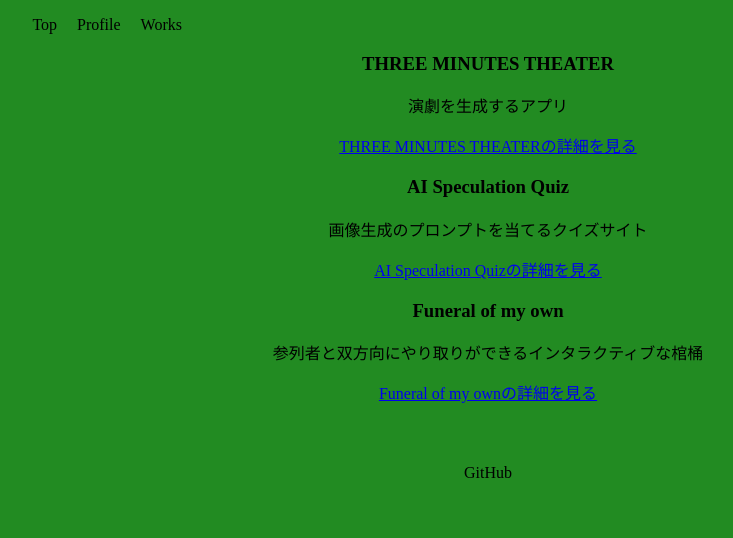
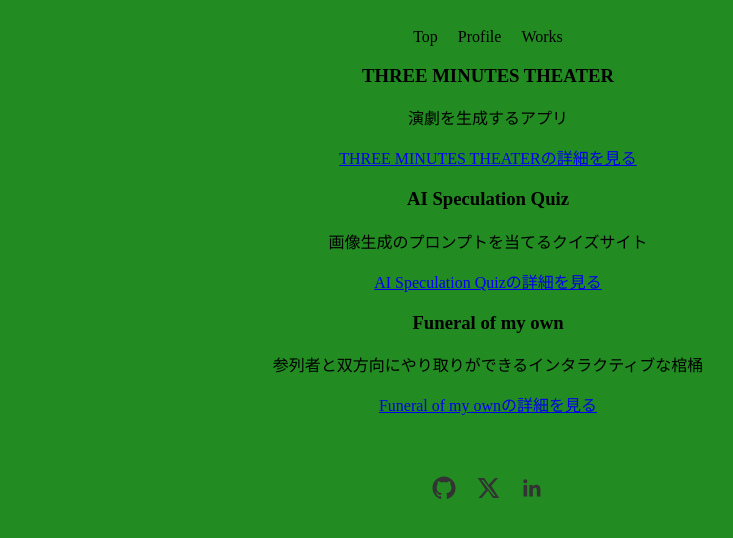
Before and after one commit to MiyamotoRin/mypage, a plain HTML site: page works.html in a window 1280 px wide. Shown: the whole page, without its empty margins (152-885 px from the left). Drawn offline with Linux system fonts and the light colour scheme.

Commit message:
feat: 共有ヘッダーとフッターを追加し、各ページに適用

```diff
--- a/css/page.css
+++ b/css/page.css
@@ -16,9 +16,16 @@
   text-align: center;
 }
 
+.head-nav ul {
+  display: flex;
+  justify-content: center;
+  align-items: center;
+  gap: 20px;
+  margin: 0;
+  padding: 20px 0 0;
+}
+
 .head-nav li {
-  float: left;
-  padding: 0 10px;
   list-style: none;
 }
 
@@ -62,11 +69,38 @@
 }
 
 .footer-links {
-  text-align: center;
+  display: flex;
+  justify-content: center;
+  align-items: center;
+  gap: 20px;
+}
+
+.social-link {
+  display: inline-flex;
+  align-items: center;
+  justify-content: center;
+  color: #333;
+  transition: opacity 0.2s ease;
+}
+
+.social-link:hover {
+  opacity: 0.7;
+}
+
+.social-link svg {
+  width: 24px;
+  height: 24px;
+  fill: currentColor;
 }
 
 @media(max-width: 670px) {
   .container {
     width: 90%;
   }
+
+  .head-nav ul {
+    gap: 12px;
+    padding-top: 16px;
+    flex-wrap: wrap;
+  }
 }
--- a/css/top.css
+++ b/css/top.css
@@ -57,7 +57,28 @@
 }
 
 .footer-links {
-  text-align: center;
+  display: flex;
+  justify-content: center;
+  align-items: center;
+  gap: 20px;
+}
+
+.social-link {
+  display: inline-flex;
+  align-items: center;
+  justify-content: center;
+  color: #333;
+  transition: opacity 0.2s ease;
+}
+
+.social-link:hover {
+  opacity: 0.7;
+}
+
+.social-link svg {
+  width: 24px;
+  height: 24px;
+  fill: currentColor;
 }
 
 @media(max-width: 670px) {
--- a/css/work-detail.css
+++ b/css/work-detail.css
@@ -16,9 +16,16 @@
     text-align: center;
   }
 
+  .head-nav ul {
+    display: flex;
+    justify-content: center;
+    align-items: center;
+    gap: 20px;
+    margin: 0;
+    padding: 20px 0 0;
+  }
+
   .head-nav li {
-    float: left;
-    padding: 0 10px;
     list-style: none;
   }
 
@@ -64,12 +71,39 @@
   }
 
   .footer-links {
-    text-align: center;
+    display: flex;
+    justify-content: center;
+    align-items: center;
+    gap: 20px;
+  }
+
+  .social-link {
+    display: inline-flex;
+    align-items: center;
+    justify-content: center;
+    color: #333;
+    transition: opacity 0.2s ease;
+  }
+
+  .social-link:hover {
+    opacity: 0.7;
+  }
+
+  .social-link svg {
+    width: 24px;
+    height: 24px;
+    fill: currentColor;
   }
 
   @media(max-width: 670px) {
     .container {
       width: 90%;
+    }
+
+    .head-nav ul {
+      gap: 12px;
+      padding-top: 16px;
+      flex-wrap: wrap;
     }
     .detail-container {
       flex-direction: column-reverse;
--- /dev/null
+++ b/js/common-components.js
@@ -0,0 +1,60 @@
+function getBasePath() {
+  return document.body.dataset.basePath || "";
+}
+
+function renderSharedHeader() {
+  const mountPoint = document.getElementById("site-header");
+  if (!mountPoint) {
+    return;
+  }
+
+  const basePath = getBasePath();
+  mountPoint.innerHTML = `
+    <header>
+      <div class="container">
+        <div class="head-nav">
+          <ul>
+            <li><a href="${basePath}index.html" class="nav-link">Top</a></li>
+            <li><a href="${basePath}profile.html" class="nav-link">Profile</a></li>
+            <li><a href="${basePath}works.html" class="nav-link">Works</a></li>
+          </ul>
+        </div>
+      </div>
+      <div class="clear"></div>
+    </header>
+  `;
+}
+
+function renderSharedFooter() {
+  const mountPoint = document.getElementById("site-footer");
+  if (!mountPoint) {
+    return;
+  }
+
+  mountPoint.innerHTML = `
+    <footer>
+      <div class="container">
+        <div class="footer-links">
+          <a href="https://github.com/MiyamotoRin/" target="_blank" rel="noopener noreferrer" class="social-link" aria-label="GitHub">
+            <svg viewBox="0 0 24 24" aria-hidden="true">
+              <path d="M12 .5C5.65.5.5 5.66.5 12.02c0 5.09 3.29 9.41 7.86 10.94.58.11.79-.25.79-.56 0-.28-.01-1.19-.02-2.16-3.2.7-3.88-1.36-3.88-1.36-.52-1.33-1.28-1.68-1.28-1.68-1.05-.72.08-.71.08-.71 1.15.08 1.76 1.19 1.76 1.19 1.03 1.76 2.69 1.25 3.34.96.1-.75.4-1.25.72-1.53-2.55-.29-5.23-1.28-5.23-5.68 0-1.25.45-2.28 1.18-3.08-.12-.29-.51-1.46.11-3.05 0 0 .97-.31 3.18 1.18a10.95 10.95 0 0 1 5.79 0c2.2-1.5 3.17-1.18 3.17-1.18.63 1.59.24 2.76.12 3.05.74.8 1.18 1.83 1.18 3.08 0 4.42-2.68 5.39-5.24 5.67.41.36.78 1.08.78 2.19 0 1.58-.01 2.85-.01 3.23 0 .31.21.68.8.56a11.52 11.52 0 0 0 7.84-10.94C23.5 5.66 18.35.5 12 .5Z"></path>
+            </svg>
+          </a>
+          <a href="https://x.com/muhe_____" target="_blank" rel="noopener noreferrer" class="social-link" aria-label="X">
+            <svg viewBox="0 0 24 24" aria-hidden="true">
+              <path d="M18.9 2H22l-6.77 7.74L23.2 22h-6.26l-4.9-7.42L5.55 22H2.44l7.24-8.28L1.8 2h6.42l4.43 6.76L18.9 2Zm-1.1 18h1.73L7.28 3.9H5.42L17.8 20Z"></path>
+            </svg>
+          </a>
+          <a href="https://www.linkedin.com/in/muheiroiro/" target="_blank" rel="noopener noreferrer" class="social-link" aria-label="LinkedIn">
+            <svg viewBox="0 0 24 24" aria-hidden="true">
+              <path d="M20.45 20.45h-3.56v-5.58c0-1.33-.03-3.05-1.85-3.05-1.86 0-2.15 1.45-2.15 2.95v5.68H9.33V9h3.41v1.56h.05c.48-.9 1.64-1.85 3.37-1.85 3.6 0 4.27 2.37 4.27 5.46v6.28ZM5.31 7.43a2.07 2.07 0 1 1 0-4.14 2.07 2.07 0 0 1 0 4.14ZM7.09 20.45H3.53V9h3.56v11.45Z"></path>
+            </svg>
+          </a>
+        </div>
+      </div>
+    </footer>
+  `;
+}
+
+renderSharedHeader();
+renderSharedFooter();
--- a/works.html
+++ b/works.html
@@ -7,19 +7,8 @@
   <link rel="stylesheet" href="css/page.css">
   <title>Miyamoto Rin</title>
 </head>
-<body>
-  <header>
-    <div class="container">
-      <div class="head-nav">
-        <ul>
-          <li><a href="./index.html" class="nav-link">Top</a></li>
-          <li><a href="./profile.html" class="nav-link">Profile</a></li>
-          <li><a href="./works.html" class="nav-link">Works</a></li>
-        </ul>
-      </div>
-    </div>
-    <div class="clear"></div>
-  </header>
+<body data-base-path="">
+  <div id="site-header"></div>
   <div class="container">
     <ul class="works-list">
       <li class="work-item">
@@ -46,12 +35,7 @@
       </li>
     </ul>
   </div>
-  <footer>
-    <div class="container">
-      <div class="footer-links">
-        <a href="https://github.com/MiyamotoRin/" target="_blank" rel="noopener noreferrer" class="nav-link">GitHub</a>
-      </div>
-    </div>
-  </footer>
+  <div id="site-footer"></div>
+  <script src="js/common-components.js"></script>
 </body>
 </html>
```
Also changed, not shown: index.html (+3 -8 lines), profile.html (+4 -24 lines), works/1.html (+4 -20 lines), 2 other files.
